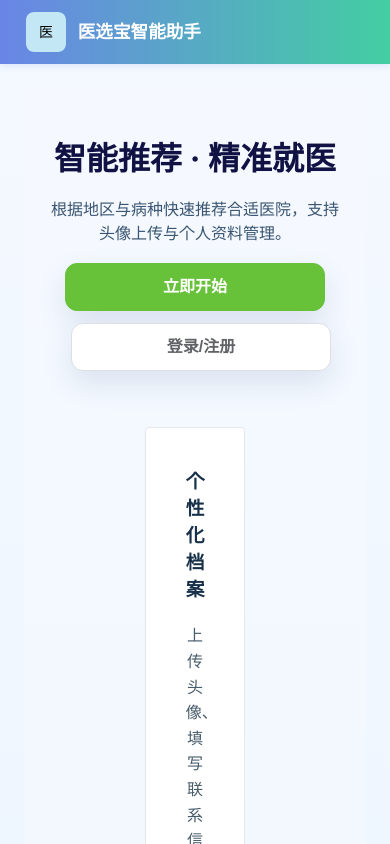
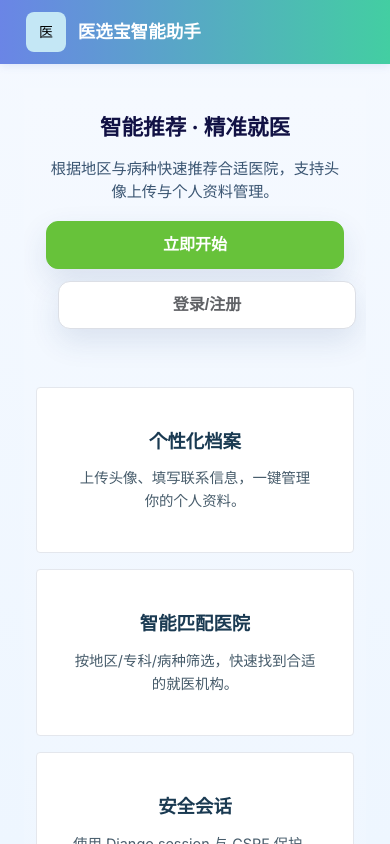
Before and after one commit to meteor-liu-xinyu/YiXuanBao, a Vue app in the folder frontend/: page / in a window 390 px wide. Shown: the top 844 px of the page. Built offline with nearby package versions, Linux system fonts and the light colour scheme; no server answers.

Commit message:
优化手机端welcome界面

```diff
--- a/frontend/src/views/Welcome.vue
+++ b/frontend/src/views/Welcome.vue
@@ -36,7 +36,7 @@
 
         <div class="features">
           <div class="feature-row">
-            <el-col :span="8" class="feature-col">
+            <el-col :xs="24" :sm="24" :md="8" class="feature-col">
               <el-card class="feature-card" shadow="hover">
                 <div class="card-inner">
                   <h3>个性化档案</h3>
@@ -45,7 +45,7 @@
               </el-card>
             </el-col>
 
-            <el-col :span="8" class="feature-col">
+            <el-col :xs="24" :sm="24" :md="8" class="feature-col">
               <el-card class="feature-card" shadow="hover">
                 <div class="card-inner">
                   <h3>智能匹配医院</h3>
@@ -54,7 +54,7 @@
               </el-card>
             </el-col>
 
-            <el-col :span="8" class="feature-col">
+            <el-col :xs="24" :sm="24" :md="8" class="feature-col">
               <el-card class="feature-card" shadow="hover">
                 <div class="card-inner">
                   <h3>安全会话</h3>
@@ -102,17 +102,31 @@ function onHistoryClick() {
 </script>
 
 <style scoped>
-/* 保持原样式 */
 .site-main {
-  --center-max-width: 520px;
   padding: 48px 6% 80px;
   box-sizing: border-box;
 }
 
-.welcome-page { min-height: 100vh; background: linear-gradient(180deg,#f5f9ff 0,#eef6ff 100%); }
-.hero { text-align:center; margin-bottom: 36px; }
-.hero h2 { font-size:2rem; color:#114; margin-bottom:8px; }
-.lead { color:#3a5572; margin-bottom:18px; }
+.welcome-page {
+  min-height: 100vh;
+  background: linear-gradient(180deg,#f5f9ff 0,#eef6ff 100%);
+}
+
+.hero {
+  text-align:center;
+  margin-bottom: 36px;
+}
+
+.hero h2 {
+  font-size:2rem;
+  color:#114;
+  margin-bottom:8px;
+}
+
+.lead {
+  color:#3a5572;
+  margin-bottom:18px;
+}
 
 .hero-buttons {
   display:flex;
@@ -135,34 +149,25 @@ function onHistoryClick() {
   justify-content: center;
 }
 
-@media (max-width: 768px) {
-  .hero-buttons {
-    flex-direction: column;
-    align-items: center;
-    gap: 12px;
-    padding: 0 20px;
-  }
-  .hero-buttons .el-button.cta {
-    width: 100%;
-    max-width: var(--center-max-width);
-    height: 48px;
-    line-height: 48px;
-    font-size: 16px;
-  }
+.features {
+  max-width:1200px;
+  margin:0 auto;
+  padding-top: 20px;
 }
 
-.features { max-width:1200px; margin:0 auto; padding-top: 20px; }
 .feature-row {
   display: flex;
   gap: 20px;
   align-items: stretch;
 }
+
 .feature-col {
   display: flex;
   flex-direction: column;
   flex: 1 1 0;
   min-width: 0;
 }
+
 .feature-card {
   display: flex;
   flex-direction: column;
@@ -172,38 +177,112 @@ function onHistoryClick() {
   height: 100%;
   box-sizing: border-box;
 }
+
 .card-inner {
   display: flex;
   flex-direction: column;
   gap: 12px;
   flex: 1 1 auto;
 }
+
+.card-inner h3 {
+  margin: 0;
+  font-size: 1.25rem;
+  color: #1a3a52;
+  text-align: center;
+}
+
 .card-text {
   margin: 0;
   color: #475c6b;
   line-height: 1.6;
   text-align: center;
+  font-size: 0.95rem;
 }
 
+/* 移动端优化 */
 @media (max-width: 768px) {
+  .site-main {
+    padding: 32px 16px 60px;
+  }
+
+  .hero h2 {
+    font-size: 1.5rem;
+  }
+
+  .lead {
+    font-size: 0.95rem;
+    padding: 0 10px;
+  }
+
+  .hero-buttons {
+    flex-direction: column;
+    align-items: stretch;
+    gap: 12px;
+    padding: 0 20px;
+  }
+
+  .hero-buttons .el-button.cta {
+    width: 100%;
+    height: 48px;
+    line-height: 48px;
+    font-size: 16px;
+  }
+
+  .features {
+    padding-top: 30px;
+  }
+
   .feature-row {
     flex-direction: column;
-    gap: 14px;
-    align-items: center;
+    gap: 16px;
   }
 
   .feature-col {
     width: 100%;
-    display: flex;
-    justify-content: center;
   }
 
   .feature-card {
     width: 100%;
-    max-width: var(--center-max-width);
-    height: auto;
+    padding: 24px 20px;
+  }
+
+  .card-inner h3 {
+    font-size: 1.15rem;
+  }
+
+  .card-text {
+    font-size: 0.9rem;
   }
 }
 
-.site-footer { text-align:center; padding:18px; color:#667; background:transparent; }
+/* 超小屏幕优化 */
+@media (max-width: 480px) {
+  .site-main {
+    padding: 24px 12px 50px;
+  }
+
+  .hero {
+    margin-bottom: 28px;
+  }
+
+  .hero h2 {
+    font-size: 1.35rem;
+  }
+
+  .hero-buttons {
+    padding: 0 10px;
+  }
+
+  .feature-card {
+    padding: 20px 16px;
+  }
+}
+
+.site-footer {
+  text-align:center;
+  padding:18px;
+  color:#667;
+  background:transparent;
+}
 </style>
```
